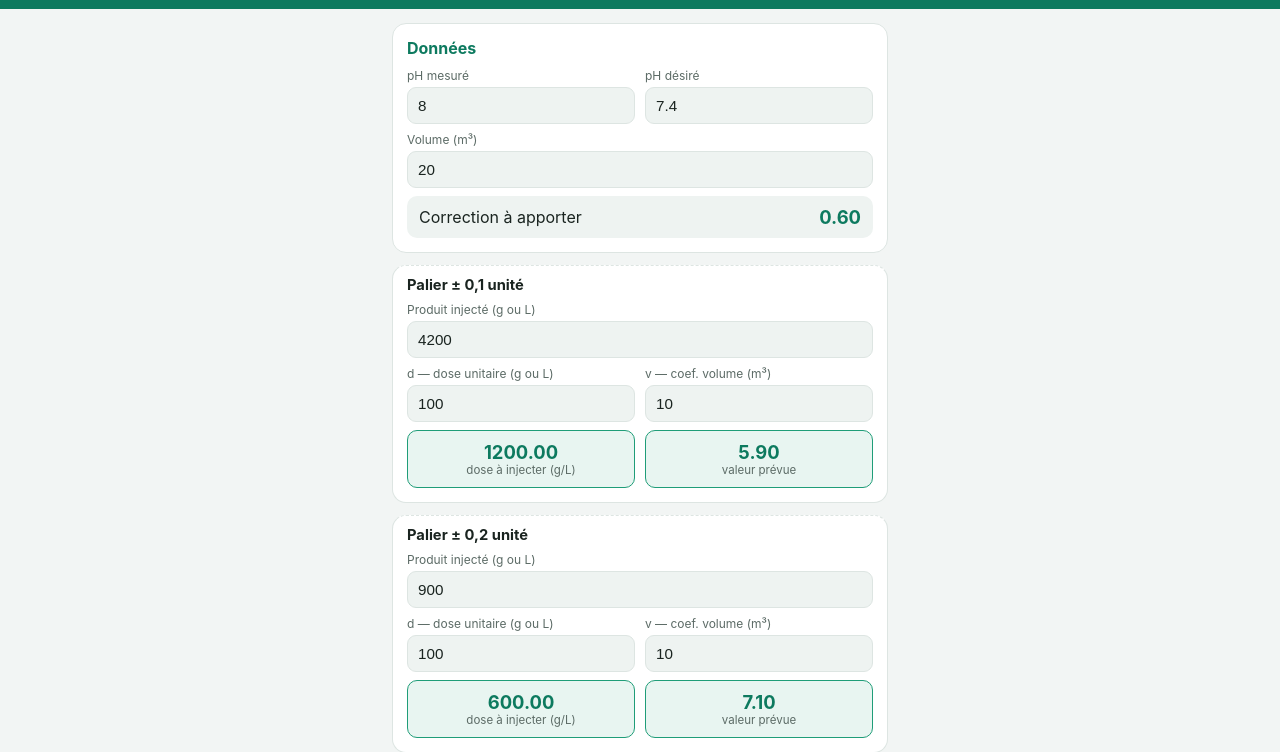
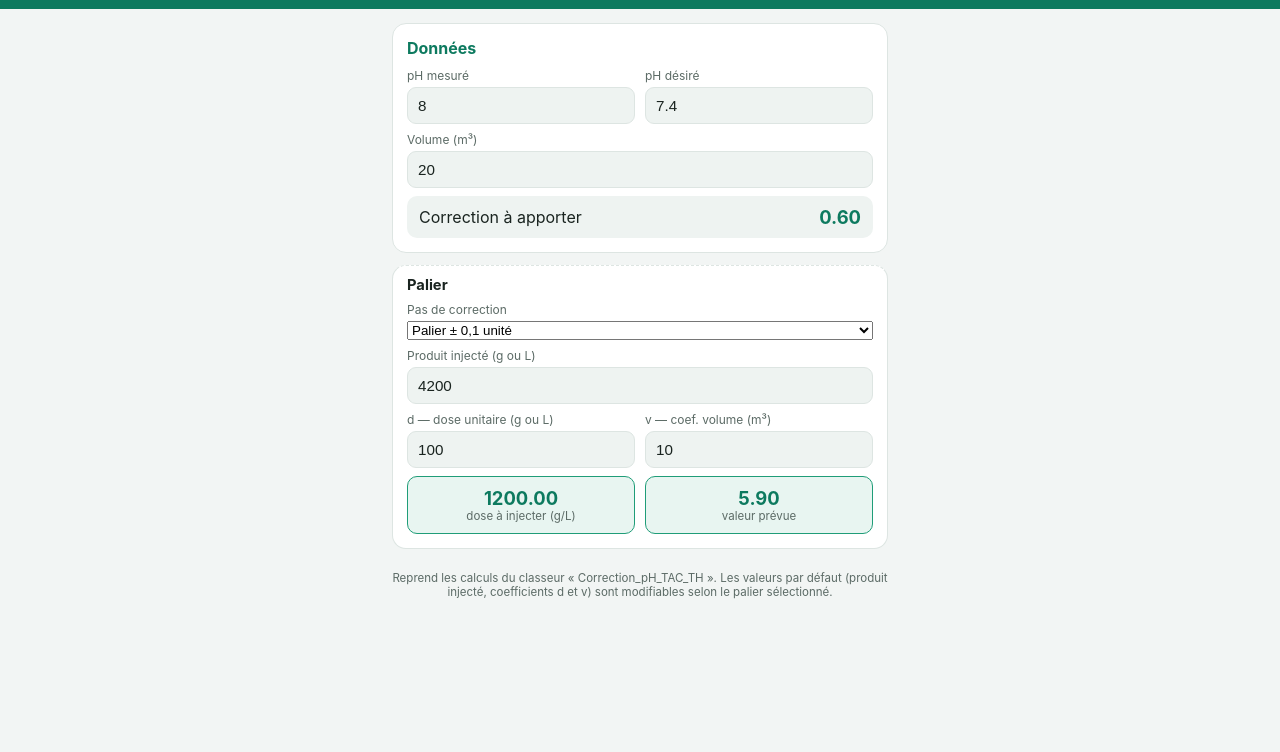
Before and after one commit to gerardpiscine26-max/ph-tac-app, a plain HTML site: page index.html in a window 1280 px wide. Shown: the part 84-836 px from the top of the page. After the commit the page ends 800 px from the top, so only its background shows below. Drawn offline with Linux system fonts and the light colour scheme.

Commit message:
pH: un seul palier avec pas selectionnable (0,1/0,2/0,3/0,4)

```diff
--- a/index.html
+++ b/index.html
@@ -122,7 +122,7 @@ footer{text-align:center; color:var(--muted); font-size:0.72rem; padding:10px 0
   <div id="tac_blocks"></div>
 </section>
 
-<footer>Reprend les calculs du classeur « Correction_pH_TAC_TH ». Les valeurs par défaut (produit injecté, coefficients d et v) sont modifiables dans chaque palier.</footer>
+<footer>Reprend les calculs du classeur « Correction_pH_TAC_TH ». Les valeurs par défaut (produit injecté, coefficients d et v) sont modifiables selon le palier sélectionné.</footer>
 </main>
 
 <script>
@@ -134,11 +134,11 @@ const phBlocks = [
   {id:'p2', title:'Palier ± 0,2 unité', inj:900,
     K:(c)=>c*10/2, d:100, v:10,
     prevue:(m,inj,d,v,vol)=> m - (((inj/(d*(vol/v)))/10)*2) },
+  {id:'p4', title:'Palier ± 0,3 unité', inj:350,
+    K:(c)=>(c/3)*10, d:100, v:10,
+    prevue:(m,inj,d,v,vol)=> m - (((inj/(d*(vol/v)))/10)*5) },
   {id:'p3', title:'Palier ± 0,4 unité', inj:450,
     K:(c)=>(c/4)*10, d:100, v:10,
-    prevue:(m,inj,d,v,vol)=> m - (((inj/(d*(vol/v)))/10)*5) },
-  {id:'p4', title:'Palier ± 0,3 unité', inj:350,
-    K:(c)=>(c/3)*10, d:100, v:10,
     prevue:(m,inj,d,v,vol)=> m - (((inj/(d*(vol/v)))/10)*5) },
 ];
 const tacBlocks = [
@@ -171,6 +171,46 @@ function renderBlocks(containerId, blocks, prefix){
   el.querySelectorAll('input').forEach(inp => inp.addEventListener('input', ()=>compute(prefix)));
 }
 
+// ---- Un unique palier, avec le pas (0,1 / 0,2 / 0,3 / 0,4 unité) sélectionnable ----
+function renderSelectableBlock(containerId, blocks, prefix){
+  const el = document.getElementById(containerId);
+  el.innerHTML = `
+    <div class="card block">
+      <h3>Palier</h3>
+      <div class="row">
+        <div class="field">
+          <label>Pas de correction</label>
+          <select class="palier-select">
+            ${blocks.map((b,i)=>`<option value="${i}">${b.title}</option>`).join('')}
+          </select>
+        </div>
+      </div>
+      <div class="row">
+        <div class="field"><label>Produit injecté (g ou L)</label><input type="number" step="0.01" class="inj"></div>
+      </div>
+      <div class="row">
+        <div class="field"><label>d — dose unitaire (g ou L)</label><input type="number" step="0.01" class="dcoef"></div>
+        <div class="field"><label>v — coef. volume (m³)</label><input type="number" step="0.01" class="vcoef"></div>
+      </div>
+      <div class="results">
+        <div class="res"><div class="v resultat">–</div><div class="l">dose à injecter (g/L)</div></div>
+        <div class="res"><div class="v prevue">–</div><div class="l">valeur prévue</div></div>
+      </div>
+    </div>
+  `;
+  const card = el.querySelector('.block');
+  const select = card.querySelector('.palier-select');
+  function applyPreset(i){
+    const b = blocks[i];
+    card.querySelector('.inj').value = b.inj;
+    card.querySelector('.dcoef').value = b.d;
+    card.querySelector('.vcoef').value = b.v;
+  }
+  applyPreset(0);
+  select.addEventListener('change', ()=>{ applyPreset(parseInt(select.value,10)); compute(prefix); });
+  card.querySelectorAll('input').forEach(inp => inp.addEventListener('input', ()=>compute(prefix)));
+}
+
 function fmt(n){ return isFinite(n) ? n.toFixed(2) : '–'; }
 
 function compute(prefix){
@@ -180,8 +220,10 @@ function compute(prefix){
     const vol = parseFloat(document.getElementById('ph_volume').value)||0;
     const corr = m - d;
     document.getElementById('ph_corr').textContent = fmt(corr);
-    document.querySelectorAll('#ph_blocks .block').forEach((card,i)=>{
-      const b = phBlocks[i];
+    const card = document.querySelector('#ph_blocks .block');
+    if(card){
+      const idx = parseInt(card.querySelector('.palier-select').value,10);
+      const b = phBlocks[idx];
       const inj = parseFloat(card.querySelector('.inj').value)||0;
       const dc = parseFloat(card.querySelector('.dcoef').value)||0;
       const vc = parseFloat(card.querySelector('.vcoef').value)||0;
@@ -190,8 +232,8 @@ function compute(prefix){
       const prevue = b.prevue(m, inj, dc, vc, vol);
       card.querySelector('.resultat').textContent = fmt(resultat);
       card.querySelector('.prevue').textContent = fmt(prevue);
-    });
-    save('ph',{m,d,vol});
+      save('ph',{m,d,vol,palier:idx});
+    }
   } else {
     const m = parseFloat(document.getElementById('tac_mesure').value)||0;
     const d = parseFloat(document.getElementById('tac_desire').value)||0;
@@ -235,13 +277,24 @@ if('serviceWorker' in navigator){
 }
 
 // init
-renderBlocks('ph_blocks', phBlocks, 'ph');
+renderSelectableBlock('ph_blocks', phBlocks, 'ph');
 renderBlocks('tac_blocks', tacBlocks, 'tac');
 const savedPh = load('ph');
 if(savedPh){
   document.getElementById('ph_mesure').value = savedPh.m;
   document.getElementById('ph_desire').value = savedPh.d;
   document.getElementById('ph_volume').value = savedPh.vol;
+  if(savedPh.palier !== undefined){
+    const sel = document.querySelector('#ph_blocks .palier-select');
+    if(sel){
+      sel.value = savedPh.palier;
+      const b = phBlocks[savedPh.palier];
+      const card = document.querySelector('#ph_blocks .block');
+      card.querySelector('.inj').value = b.inj;
+      card.querySelector('.dcoef').value = b.d;
+      card.querySelector('.vcoef').value = b.v;
+    }
+  }
 }
 const savedTac = load('tac');
 if(savedTac){
```
